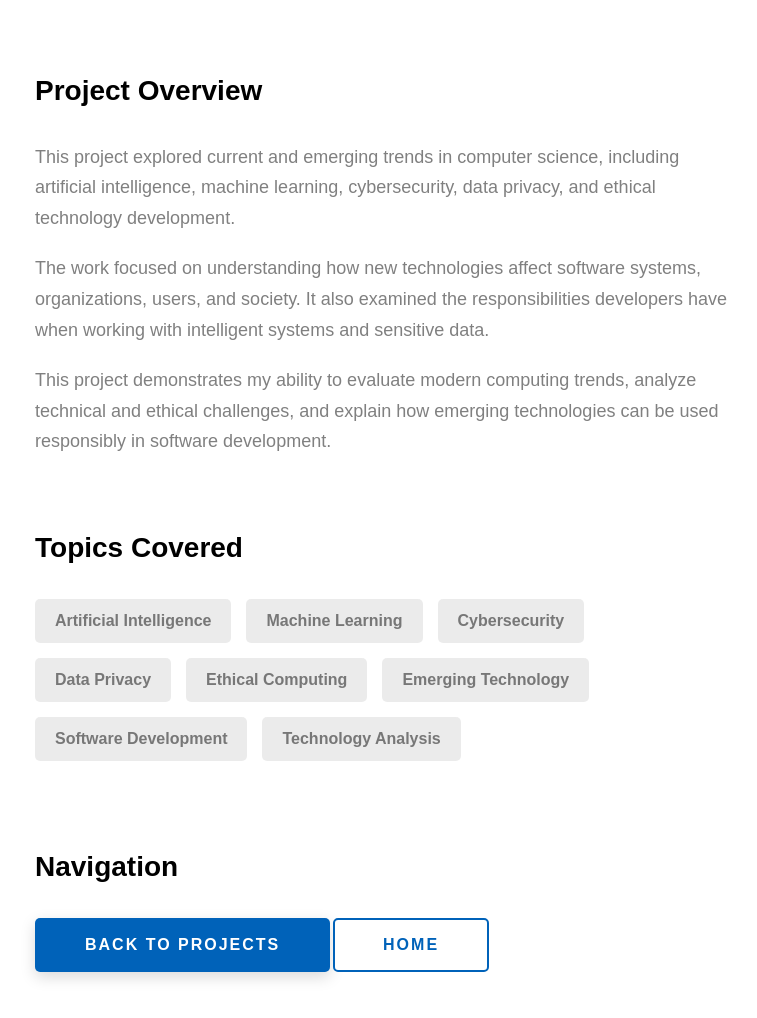
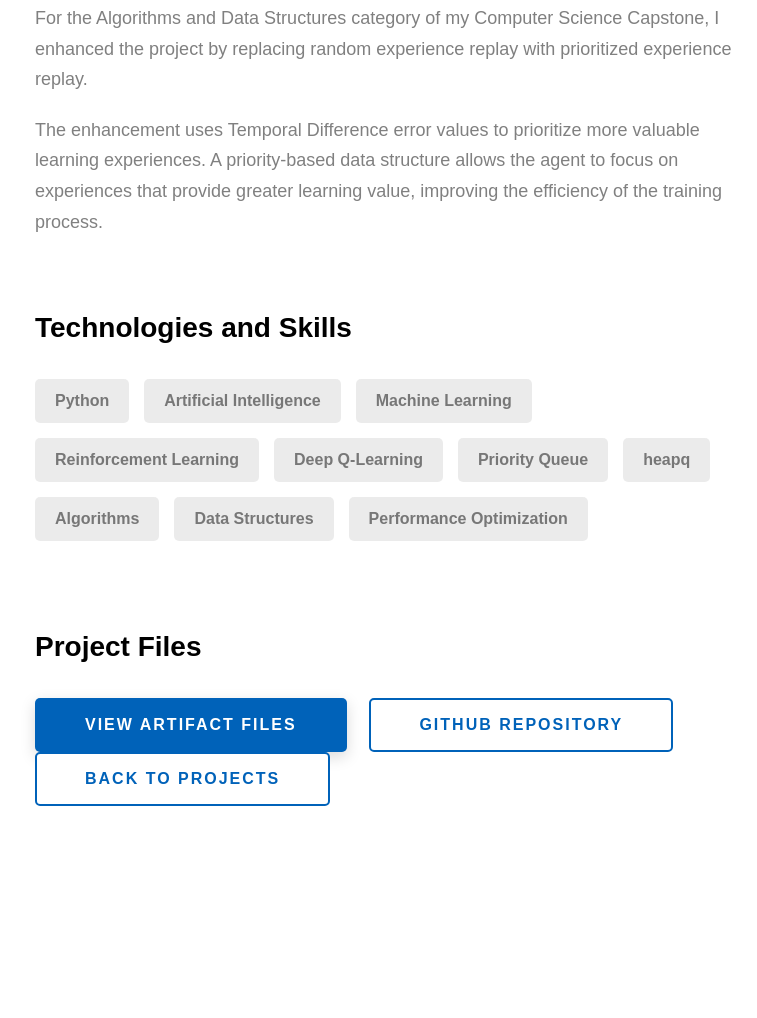
Before and after one commit to JonathanNorton223/JonathanNorton223.github.io, a website: page project-3.html in a window 1280 px wide. Shown: the part 926-1944 px from the top of the page, without its empty margins (255-1012 px from the left). After the commit the page ends 1812 px from the top, so only its background shows below. Drawn offline with Linux system fonts and the light colour scheme.

Commit message:
Update project-3.html

```diff
--- a/project-3.html
+++ b/project-3.html
@@ -1,124 +1,237 @@
 <!DOCTYPE html>
 <html lang="en">
+
 <head>
+
   <meta charset="UTF-8" />
-    <meta name="viewport" content="width=device-width, initial-scale=1.0" />
-    <title>CS 370 Project | Jonathan Norton</title>
+
+  <meta
+    name="viewport"
+    content="width=device-width, initial-scale=1.0"
+  />
+
+  <title>
+    CS 370 Algorithms and Data Structures | Jonathan Norton
+  </title>
+
   <meta
     name="description"
-      content="CS 370 Current and Emerging Trends in Computer Science project by Jonathan Norton"
+    content="CS 370 Algorithms and Data Structures artifact by Jonathan Norton"
   />
+
   <link rel="stylesheet" href="css/style.css" />
+
 </head>
 
+
 <body>
+
+
 <header class="header">
+
   <div class="header__content">
+
     <div class="header__logo-container">
+
       <div class="header__logo-img-cont">
+
         <img
           src="./assets/png/john-doe.png"
-              alt="Jonathan Norton Logo Image"
+          alt="Jonathan Norton Logo"
           class="header__logo-img"
         />
-          </div>
-          <span class="header__logo-sub">Jonathan Norton</span>
+
       </div>
 
+      <span class="header__logo-sub">
+        Jonathan Norton
+      </span>
+
+    </div>
+
+
     <div class="header__main">
+
       <ul class="header__links">
+
         <li class="header__link-wrapper">
-              <a href="./index.html" class="header__link">Home</a>
+          <a href="./index.html" class="header__link">
+            Home
+          </a>
         </li>
+
         <li class="header__link-wrapper">
-              <a href="./index.html#about" class="header__link">About</a>
+          <a href="./index.html#about" class="header__link">
+            About
+          </a>
         </li>
+
         <li class="header__link-wrapper">
-              <a href="./index.html#projects" class="header__link">Projects</a>
+          <a href="./index.html#projects" class="header__link">
+            Projects
+          </a>
         </li>
+
         <li class="header__link-wrapper">
-              <a href="./index.html#contact" class="header__link">Contact</a>
+          <a
+            href="./Jonathan%20Norton%20Resume.pdf"
+            class="header__link"
+            target="_blank"
+          >
+            Resume
+          </a>
         </li>
+
+        <li class="header__link-wrapper">
+          <a href="./index.html#contact" class="header__link">
+            Contact
+          </a>
+        </li>
+
       </ul>
+
     </div>
+
   </div>
+
 </header>
 
+
+
 <section class="project-cs-hero">
+
   <div class="project-cs-hero__content">
+
     <h1 class="heading-primary">
-          CS 370 - Current/Emerging Trends in Computer Science
+      Algorithms and Data Structures
     </h1>
 
     <div class="project-cs-hero__info">
+
       <p class="text-primary">
-            Artificial intelligence and emerging technology project focused on
-            machine learning, ethical computing, cybersecurity, and the impact
-            of modern computing trends.
+        CS 370 - Pirate Intelligent Agent
       </p>
+
     </div>
+
   </div>
+
 </section>
 
+
+
 <section class="project-details">
+
   <div class="main-container">
+
     <div class="project-details__content">
+
       <div class="project-details__content-main">
+
+
         <div class="project-details__desc">
-              <h2 class="project-details__content-title">Project Overview</h2>
+
+          <h2 class="project-details__content-title">
+            Project Overview
+          </h2>
 
           <p class="project-details__desc-para">
-                This project explored current and emerging trends in computer
-                science, including artificial intelligence, machine learning,
-                cybersecurity, data privacy, and ethical technology development.
+            The Pirate Intelligent Agent was originally developed in CS 370.
+            The project uses reinforcement learning and deep Q-learning to
+            train an intelligent agent to navigate a treasure-hunting
+            environment while balancing exploration and exploitation.
           </p>
 
           <p class="project-details__desc-para">
-                The work focused on understanding how new technologies affect
-                software systems, organizations, users, and society. It also
-                examined the responsibilities developers have when working with
-                intelligent systems and sensitive data.
+            For the Algorithms and Data Structures category of my Computer
+            Science Capstone, I enhanced the project by replacing random
+            experience replay with prioritized experience replay.
           </p>
 
           <p class="project-details__desc-para">
-                This project demonstrates my ability to evaluate modern computing
-                trends, analyze technical and ethical challenges, and explain
-                how emerging technologies can be used responsibly in software
-                development.
+            The enhancement uses Temporal Difference error values to prioritize
+            more valuable learning experiences. A priority-based data structure
+            allows the agent to focus on experiences that provide greater
+            learning value, improving the efficiency of the training process.
           </p>
+
         </div>
 
+
+
         <div class="project-details__tools-used">
-              <h2 class="project-details__content-title">Topics Covered</h2>
+
+          <h2 class="project-details__content-title">
+            Technologies and Skills
+          </h2>
 
           <div class="skills">
+
+            <div class="skills__skill">Python</div>
             <div class="skills__skill">Artificial Intelligence</div>
             <div class="skills__skill">Machine Learning</div>
-                <div class="skills__skill">Cybersecurity</div>
-                <div class="skills__skill">Data Privacy</div>
-                <div class="skills__skill">Ethical Computing</div>
-                <div class="skills__skill">Emerging Technology</div>
-                <div class="skills__skill">Software Development</div>
-                <div class="skills__skill">Technology Analysis</div>
-              </div>
+            <div class="skills__skill">Reinforcement Learning</div>
+            <div class="skills__skill">Deep Q-Learning</div>
+            <div class="skills__skill">Priority Queue</div>
+            <div class="skills__skill">heapq</div>
+            <div class="skills__skill">Algorithms</div>
+            <div class="skills__skill">Data Structures</div>
+            <div class="skills__skill">Performance Optimization</div>
+
           </div>
 
+        </div>
+
+
+
         <div class="project-details__links">
-              <h2 class="project-details__content-title">Navigation</h2>
 
-              <a href="./index.html#projects" class="btn btn--med btn--theme">
+          <h2 class="project-details__content-title">
+            Project Files
+          </h2>
+
+
+          <a
+            href="https://github.com/JonathanNorton223/JonathanNorton223.github.io/tree/main/artifacts/CS370%20%E2%80%93%20Artifact%202"
+            target="_blank"
+            rel="noreferrer"
+            class="btn btn--med btn--theme project-details__links-btn"
+          >
+            View Artifact Files
+          </a>
+
+
+          <a
+            href="https://github.com/JonathanNorton223/JonathanNorton223.github.io"
+            target="_blank"
+            rel="noreferrer"
+            class="btn btn--med btn--theme-inv project-details__links-btn"
+          >
+            GitHub Repository
+          </a>
+
+
+          <a
+            href="./index.html#projects"
+            class="btn btn--med btn--theme-inv project-details__links-btn"
+          >
             Back to Projects
           </a>
 
-              <a href="./index.html" class="btn btn--med btn--theme-inv">
-                Home
-              </a>
         </div>
+
       </div>
+
     </div>
+
   </div>
+
 </section>
 
+
 <script src="./index.js"></script>
+
+
 </body>
+
 </html>
```
Lines whose indentation alone changed are shown as unchanged.
